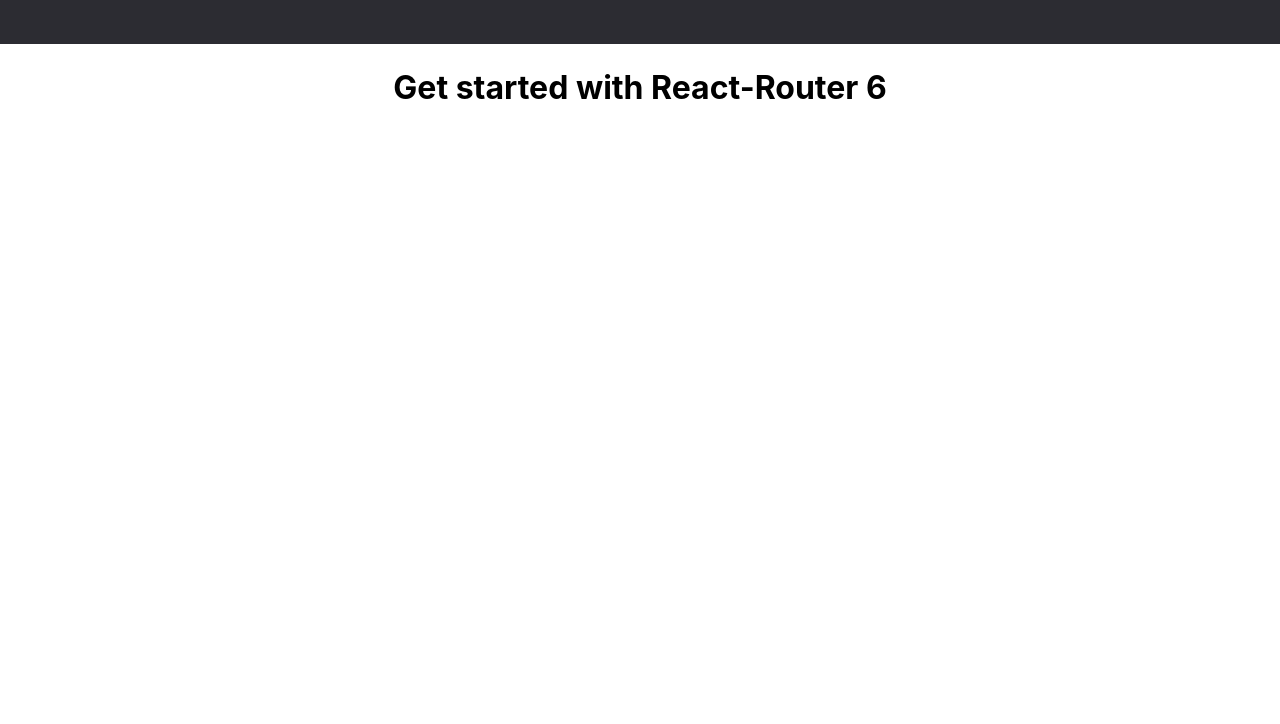
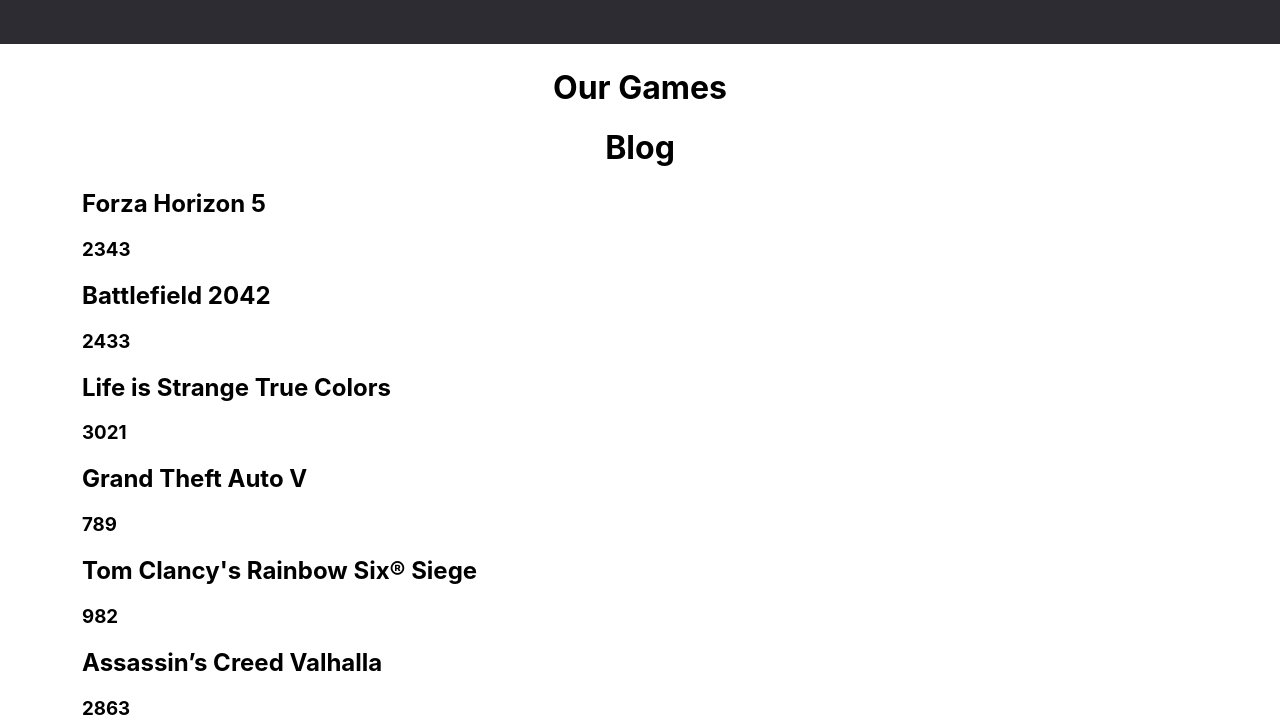
Before and after one commit to ivandmitrienko/Game_Store, a React app: page / in a window 1280 px wide. Shown: the part 76-800 px from the top of the page. Built offline with nearby package versions, Linux system fonts and the light colour scheme; data requests are answered from the project's data file.

Commit message:
initial commit

```diff
--- /dev/null
+++ b/components/pages/Gamelist.jsx
@@ -0,0 +1,21 @@
+import React from "react";
+
+const Gamelist = ({games,title}) => {
+
+
+    return (
+              <div>
+              <h1>{title}</h1>
+               {games.map((e) => (
+               <div key={e.id}>
+                       <h2>{e.title}</h2>
+                       <h3>{e.price}</h3>
+                </div>
+               ))}
+              </div>
+          )
+
+
+  }
+
+  export {Gamelist};
--- a/components/pages/Homepage.jsx
+++ b/components/pages/Homepage.jsx
@@ -1,7 +1,22 @@
+import React from 'react';
+import { useState, useEffect } from 'react';
+import { Gamelist } from './Gamelist.jsx';
+
+
 const Homepage = () => {
+
+    const [games, setPost] = useState(null);
+
+    useEffect(() => {
+        fetch(`http://localhost:3000/games`)
+        .then(res => res.json())
+        .then(data => setPost(data))
+    }, []);
+
     return (
         <div>
-            <h1>Get started with React-Router 6</h1>
+            <h1>Our Games</h1>
+            {games && <Gamelist games={games} title = "Blog"/>}
         </div>
     )
 }
--- a/index.css
+++ b/index.css
@@ -59,7 +59,7 @@
 }
 
 .container {
-  max-width: 900px;
+  max-width: 1180px;
   padding-left: 2rem;
   padding-right: 2rem;
   margin: 0 auto;
```
